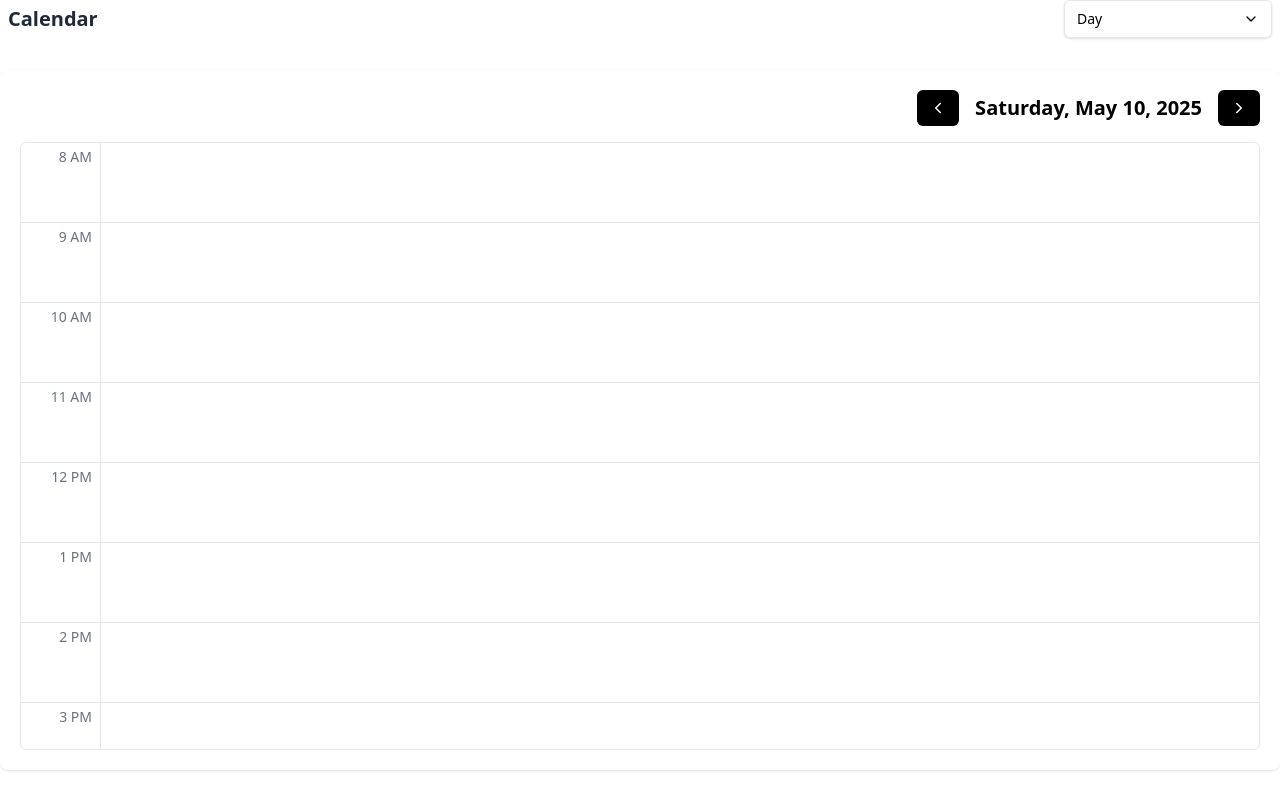
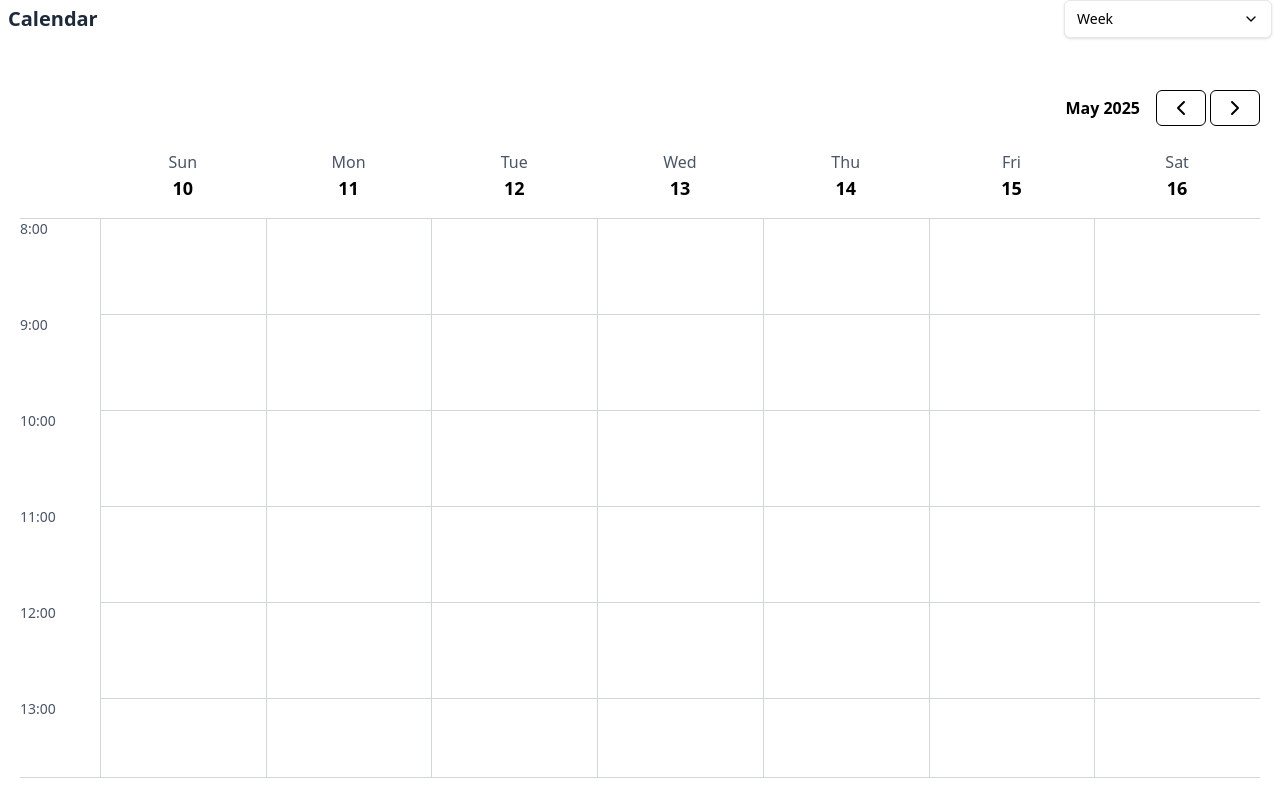
Before and after one commit to iamayushy/scheduler, a React (Vite) app: page / in a window 1280 px wide. Built offline with nearby package versions, Linux system fonts and the light colour scheme.

Commit message:
SOLV-1: all view handled

```diff
--- a/src/components/calendar/index.tsx
+++ b/src/components/calendar/index.tsx
@@ -7,7 +7,7 @@ import WeekDay from "./weekDay";
 import SingleDay from "./singleDay";
 
 export default function Calendar() {
-  const [switchMode, setSwitchMode] = useState("day");
+  const [switchMode, setSwitchMode] = useState("week");
 
   return (
     <section className="flex flex-col gap-4 w-full">
@@ -20,7 +20,7 @@ export default function Calendar() {
         />
       </div>
 
-      <div className="w-full h-full rounded-lg shadow-sm bg-white p-1">
+      <div className="w-full  rounded-lg  bg-white p-1">
         {switchMode === "month" && <Month />}
         {switchMode === "week" && <WeekDay />}
         {switchMode === "day" && <SingleDay />}
--- a/src/components/calendar/months.tsx
+++ b/src/components/calendar/months.tsx
@@ -26,7 +26,7 @@ export default function Month() {
           onClick={nextMonth}
           className="px-4 py-2 bg-blue-500 text-white rounded-md"
         >
-          <ChevronRight/>
+          <ChevronRight />
         </Button>
       </header>
       <div className="flex flex-col gap-4">
--- a/src/components/calendar/weekDay.tsx
+++ b/src/components/calendar/weekDay.tsx
@@ -1,96 +1,102 @@
-import { useState, useEffect } from "react";
+import { ChevronLeft, ChevronRight } from "lucide-react";
 import useCalendar from "../../hooks/calendar";
 import Button from "../ui/button";
-import { getWeekDates } from "../../utils/calendar";
-import { ChevronLeft, ChevronRight } from "lucide-react";
+import { getWeek } from "../../utils/calendar";
+import withCalendarAction from "../../hoc/calendar";
 
-export default function WeekDay() {
-  const { prevWeek, nextWeek, currentWeek:currentDate } = useCalendar();
-  const [weekDates, setWeekDates] = useState(getWeekDates());
+function WeekDay({onDateSelect}: any) {
+  const { currentWeek, prevWeek, nextWeek } = useCalendar();
 
-  // Update week dates when current date changes
-  useEffect(() => {
-    setWeekDates(getWeekDates());
-  }, [currentDate]);
+  const generateWeekDates = () => {
+    const dates = [];
+    for (let i = 0; i < 7; i++) {
+      const date = new Date(currentWeek);
+      date.setDate(currentWeek.getDate() + i);
+      dates.push(date);
+    }
 
-  // Handle navigation
-  const handlePrevWeek = () => {
-    prevWeek();
+    return dates;
   };
 
-  const handleNextWeek = () => {
-    nextWeek();
-  };
-
-  // Create time slots from 8 AM to 8 PM
-  const timeSlots = Array.from({ length: 13 }, (_, i) => i + 8);
+  const weekDates = generateWeekDates();
+  const timeLine = Array.from({ length: 13 }, (_, index) => index + 8);
 
   return (
-    <section className="p-4 bg-white rounded-md">
-      <header className="flex justify-end items-center gap-4 mb-4">
-        <Button
-          size="sm"
-          onClick={handlePrevWeek}
-          className="px-4 py-2 bg-blue-500 text-white rounded-md"
-        >
+    <section className="p-4 bg-white h-[calc(100vh-5rem)] flex flex-col">
+      <div className="flex justify-end items-center mb-4 gap-4">
+        <div className="font-semibold">
+          {weekDates[0].getMonth() !== weekDates[6].getMonth()
+            ? `${weekDates[0].toLocaleDateString("en-US", {
+                month: "long",
+              })} - ${weekDates[6].toLocaleDateString("en-US", {
+                month: "long",
+              })} ${weekDates[6].getFullYear()}`
+            : weekDates[0].toLocaleDateString("en-US", {
+                month: "long",
+                year: "numeric",
+              })}
+        </div>
+        <div className="flex justify-end items-center gap-1">
+        <Button onClick={prevWeek} variant="outline" size="sm">
           <ChevronLeft />
         </Button>
-        <div className="text-lg font-semibold">
-          {`${weekDates[0].toLocaleDateString('en-US', { month: 'short', day: 'numeric' })} - ${weekDates[6].toLocaleDateString('en-US', { month: 'short', day: 'numeric', year: 'numeric' })}`}
-        </div>
-        <Button
-          size="sm"
-          onClick={handleNextWeek}
-          className="px-4 py-2 bg-blue-500 text-white rounded-md"
-        >
+
+        <Button onClick={nextWeek} variant="outline" size="sm">
           <ChevronRight />
         </Button>
-      </header>
+        </div>
+      </div>
 
-      {/* Week header with days */}
-      <div className="grid grid-cols-8 border-b border-gray-200">
-        <div className="h-12 border-r border-gray-200"></div>
-        {weekDates.map((date, index) => (
+      <div className="flex">
+        <div className="w-20 pr-2 flex-shrink-0 h-16"></div>
+
+        <div className="flex-1 grid grid-cols-7  pb-2">
+          {getWeek().map((dayName, index) => {
+            const date = weekDates[index];
+            return (
               <div
                 key={index}
-            className={`h-12 flex flex-col items-center justify-center font-semibold border-r border-gray-200 ${
-              date.toDateString() === new Date().toDateString() ? 'bg-blue-50' : ''
-            }`}
+                className="text-center flex flex-col items-center py-2"
               >
-            <div>{date.toLocaleDateString('en-US', { weekday: 'short' })}</div>
-            <div>{date.getDate()}</div>
+                <div className="font-medium text-gray-600">{dayName}</div>
+                <div
+                  className={`text-lg font-bold rounded-full w-8 flex items-center justify-center`}
+                >
+                  {date.getDate()}
+                </div>
+              </div>
+            );
+          })}
+        </div>
+      </div>
+
+      {/* Scrollable area with both time column and grid */}
+      <div className="flex flex-1 border-b border-t border-gray-300 overflow-y-auto">
+        <div className="w-20 pr-2 flex-shrink-0">
+          {timeLine.map((time, index) => (
+            <div key={index} className="h-24 flex items-start sticky left-0">
+              <div className="text-gray-600 text-sm">{time}:00</div>
             </div>
           ))}
         </div>
 
-      {/* Time grid */}
-      <div className="grid grid-cols-8 h-[calc(100vh-12rem)] overflow-y-auto">
-        {/* Time labels */}
-        <div className="col-span-1">
-          {timeSlots.map((hour, index) => (
+        <div className="flex-1 grid grid-cols-7">
+          {Array.from({ length: 7 }).map((_, dayIndex) => (
+            <div key={dayIndex}
+            onClick={() => onDateSelect(weekDates[dayIndex])}
+            className="border-l border-gray-300 relative">
+              {timeLine.map((_, timeIndex) => (
                 <div
-              key={index}
-              className="h-20 border-b border-r border-gray-200 text-sm text-right pr-2 pt-0"
-            >
-              {`${hour > 12 ? hour - 12 : hour}${hour >= 12 ? 'PM' : 'AM'}`}
-            </div>
-          ))}
-        </div>
-
-        {/* Day columns */}
-        {weekDates.map((_, dayIndex) => (
-          <div key={dayIndex} className="col-span-1">
-            {timeSlots.map((_, hourIndex) => (
-              <div
-                key={hourIndex}
-                className="h-20 border-b border-r border-gray-200 hover:bg-gray-50"
-              >
-                {/* Event cells would go here */}
-              </div>
+                  key={timeIndex}
+                  className="h-24 border-b border-gray-300 hover:bg-gray-100 relative cursor-pointer"
+                ></div>
               ))}
             </div>
           ))}
         </div>
+      </div>
     </section>
   );
 }
+
+export default withCalendarAction(WeekDay);
--- /dev/null
+++ b/src/components/ui/modal.tsx
@@ -0,0 +1,33 @@
+import { X } from "lucide-react";
+import type { ReactNode } from "react";
+
+interface ModalProps {
+  isOpen: boolean;
+  onClose: () => void;
+  children: ReactNode;
+  title?: string;
+}
+
+export default function Modal({ isOpen, onClose, children, title }: ModalProps) {
+  if (!isOpen) return null;
+
+  return (
+    <div className="fixed inset-0 bg-black opacity-10 flex items-center justify-center">
+      <div className="bg-white rounded-lg shadow-lg max-w-md w-full">
+        <div className="flex justify-between items-center py-2 px-4 border-b">
+          {title && <h2 className="text-lg font-semibold text-primary">{title}</h2>}
+          <button
+            onClick={onClose}
+            className="p-1 rounded-full hover:bg-gray-100"
+            aria-label="Close modal"
+          >
+            <X />
+          </button>
+        </div>
+        <div className="p-4">
+          {children}
+        </div>
+      </div>
+    </div>
+  );
+}
--- /dev/null
+++ b/src/context/userContext/index.tsx
@@ -0,0 +1,73 @@
+import { createContext, useReducer, type ReactNode } from "react";
+
+interface UserState {
+  name: string;
+  email: string;
+  password: string;
+  phone: string;
+  address: string;
+  role: string;
+}
+
+type UserAction =
+  | { type: 'UPDATE_USER'; payload: Partial<UserState> }
+  | { type: 'RESET_USER' };
+
+const initialState: UserState = {
+  name: "user",
+  email: "EMAIL",
+  password: "user",
+  phone: "0123456789",
+  address: "user",
+  role: "user",
+};
+
+interface UserContextType extends UserState {
+  updateUser: (userData: Partial<UserState>) => void;
+  resetUser: () => void;
+}
+
+export const userContext = createContext<UserContextType>({
+  ...initialState,
+  updateUser: () => {},
+  resetUser: () => {},
+});
+
+const userReducer = (state: UserState, action: UserAction): UserState => {
+  switch (action.type) {
+    case 'UPDATE_USER':
+      return { ...state, ...action.payload };
+    case 'RESET_USER':
+      return initialState;
+    default:
+      return state;
+  }
+};
+
+interface UserContextProviderProps {
+  children: ReactNode;
+}
+
+export default function UserContext({ children }: UserContextProviderProps) {
+  const [state, dispatch] = useReducer(userReducer, initialState);
+
+  const updateUser = (userData: Partial<UserState>) => {
+    dispatch({ type: 'UPDATE_USER', payload: userData });
+  };
+
+  const resetUser = () => {
+    dispatch({ type: 'RESET_USER' });
+  };
+
+  return (
+    <userContext.Provider
+      value={{
+        ...state,
+        updateUser,
+        resetUser
+      }}
+    >
+      {children}
+    </userContext.Provider>
+  );
+}
--- /dev/null
+++ b/src/hoc/calendar/index.tsx
@@ -0,0 +1,26 @@
+import  { type ComponentType } from 'react';
+
+interface CalendarActionProps {
+  date?: Date;
+  onDateSelect?: (date: Date) => void;
+}
+
+export default function withCalendarAction<P extends object>(
+  WrappedComponent: ComponentType<P & CalendarActionProps>
+) {
+  return function WithCalendarAction(props: P) {
+    const handleDateSelect = (date: Date) => {
+      console.log('Selected date:', date);
+    };
+
+
+    return (
+      <section className="calendar-action-wrapper">
+        <WrappedComponent
+          {...props}
+          onDateSelect={handleDateSelect}
+        />
+      </section>
+    );
+  };
+}
--- a/src/hooks/calendar/index.ts
+++ b/src/hooks/calendar/index.ts
@@ -11,7 +11,7 @@ export default function useCalendar() {
 
   const [year, setYear] = useState(initialYear);
   const [month, setMonth] = useState(initialMonth);
-  const [totalDays, setTotalDays] = useState(
+  const [totalDays, setTotalDays] = useState(() =>
     getTotalDaysInMonth(initialYear, initialMonth)
   );
   const [currentWeek, setCurrentWeek] = useState<Date>(new Date());
@@ -26,7 +26,7 @@ export default function useCalendar() {
     const prevDay = new Date(currentDay);
     prevDay.setDate(currentDay.getDate() - 1);
     setCurrentDay(prevDay);
-  }
+  };
   const nextWeek = () => {
     const nextWeek = new Date(currentWeek);
     nextWeek.setDate(currentWeek.getDate() + 7);
@@ -63,8 +63,6 @@ export default function useCalendar() {
     }
   };
 
-
-
   return {
     year,
     month,
--- a/src/index.css
+++ b/src/index.css
@@ -2,4 +2,5 @@
 
 @theme {
   --color-primary: #000000;
+  --color-border: #A6A6A6;
 }
--- a/src/utils/calendar/index.ts
+++ b/src/utils/calendar/index.ts
@@ -15,6 +15,11 @@ export const getMonth = (month: number) => {
     ];
     return months[month];
 };
+
+export const getWeek = () => {
+    const days = ['Sun', 'Mon', 'Tue', 'Wed', 'Thu', 'Fri', 'Sat'];
+    return days;
+}
 
 export const getView = () => {
     return [
```
Also changed, not shown: src/components/calendar/singleDay.tsx (+1 -8 lines). Lines whose indentation alone changed are shown as unchanged.
